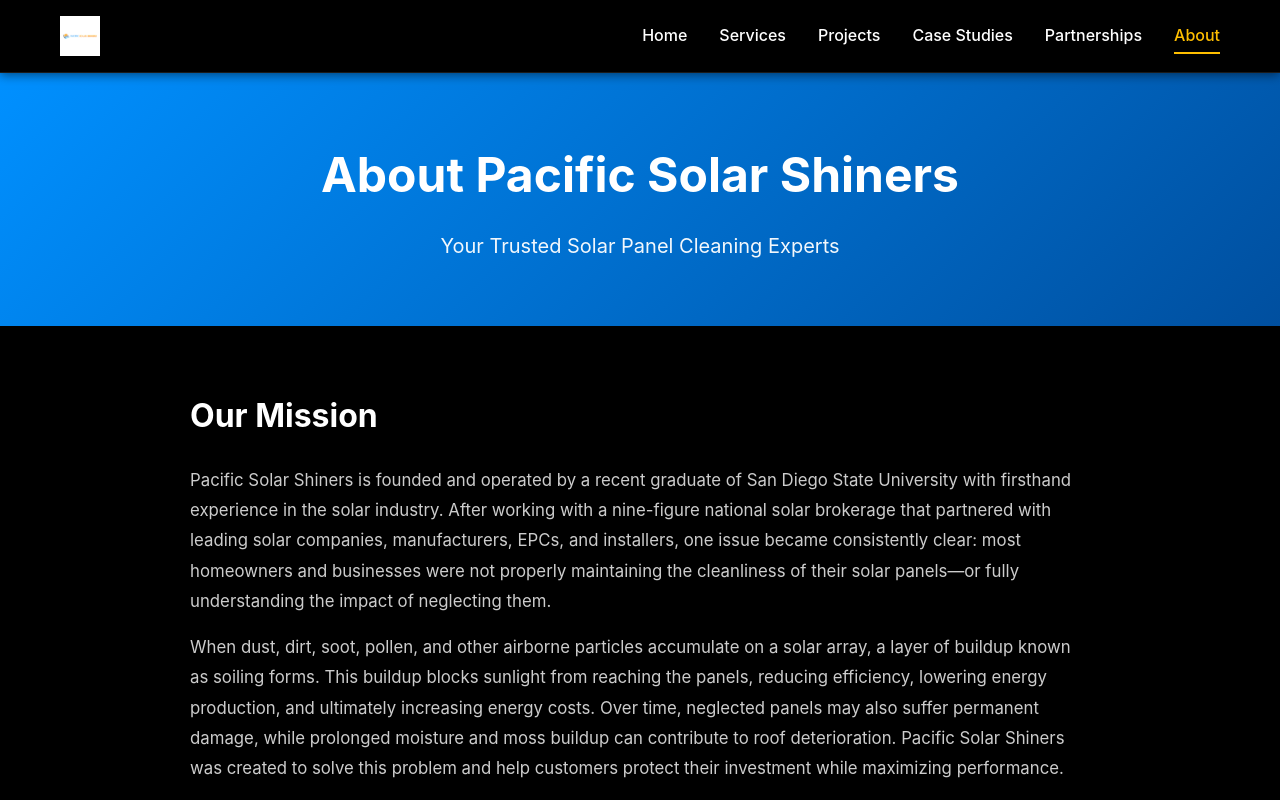
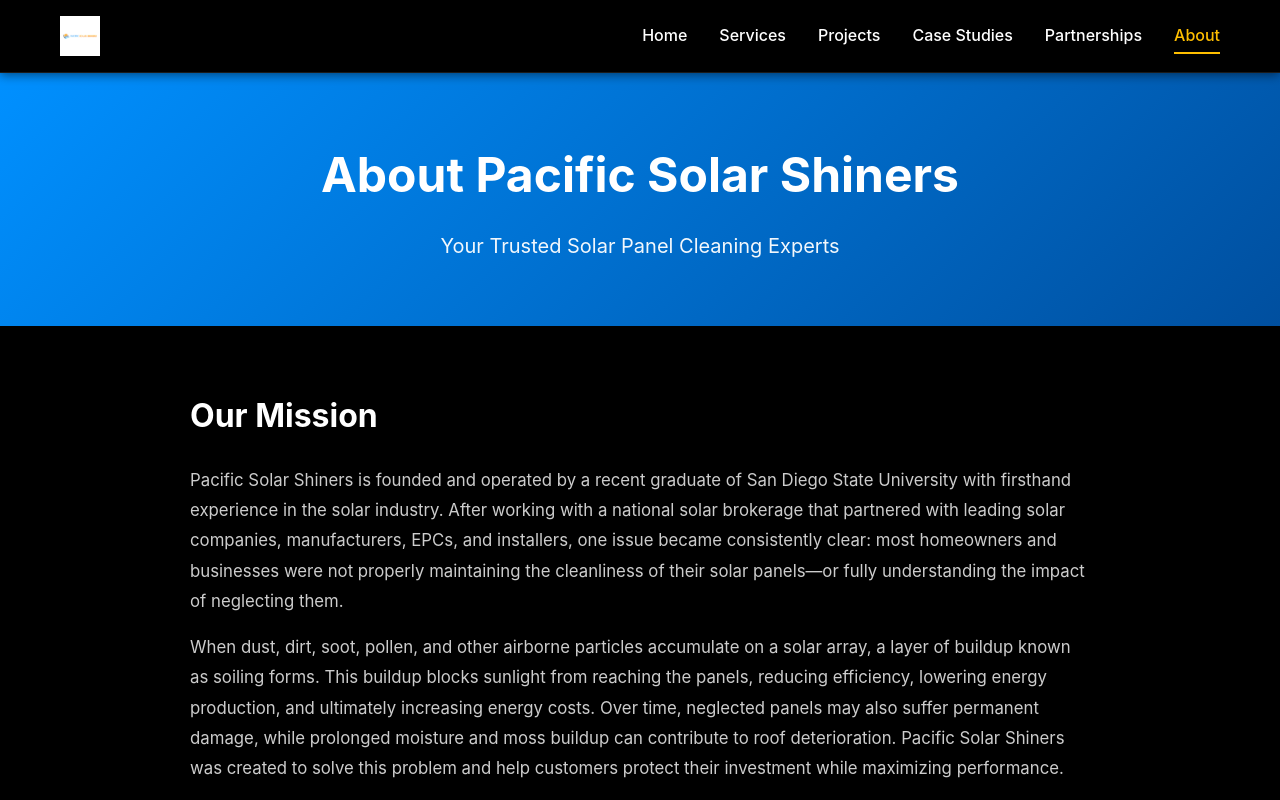
Before and after one commit to austink10/Pacific-Solar-Shiners, a Vue app: page /about in a window 1280 px wide. Shown: the top 800 px of the page. Built offline with nearby package versions, Linux system fonts and the light colour scheme.

Commit message:
Update Our Mission text to remove 'nine-figure' reference

```diff
--- a/src/views/About.vue
+++ b/src/views/About.vue
@@ -12,7 +12,7 @@
         <div class="content-section">
           <h2>Our Mission</h2>
           <p>
-            Pacific Solar Shiners is founded and operated by a recent graduate of San Diego State University with firsthand experience in the solar industry. After working with a nine-figure national solar brokerage that partnered with leading solar companies, manufacturers, EPCs, and installers, one issue became consistently clear: most homeowners and businesses were not properly maintaining the cleanliness of their solar panels—or fully understanding the impact of neglecting them.
+            Pacific Solar Shiners is founded and operated by a recent graduate of San Diego State University with firsthand experience in the solar industry. After working with a national solar brokerage that partnered with leading solar companies, manufacturers, EPCs, and installers, one issue became consistently clear: most homeowners and businesses were not properly maintaining the cleanliness of their solar panels—or fully understanding the impact of neglecting them.
           </p>
           <p>
             When dust, dirt, soot, pollen, and other airborne particles accumulate on a solar array, a layer of buildup known as soiling forms. This buildup blocks sunlight from reaching the panels, reducing efficiency, lowering energy production, and ultimately increasing energy costs. Over time, neglected panels may also suffer permanent damage, while prolonged moisture and moss buildup can contribute to roof deterioration. Pacific Solar Shiners was created to solve this problem and help customers protect their investment while maximizing performance.
```
